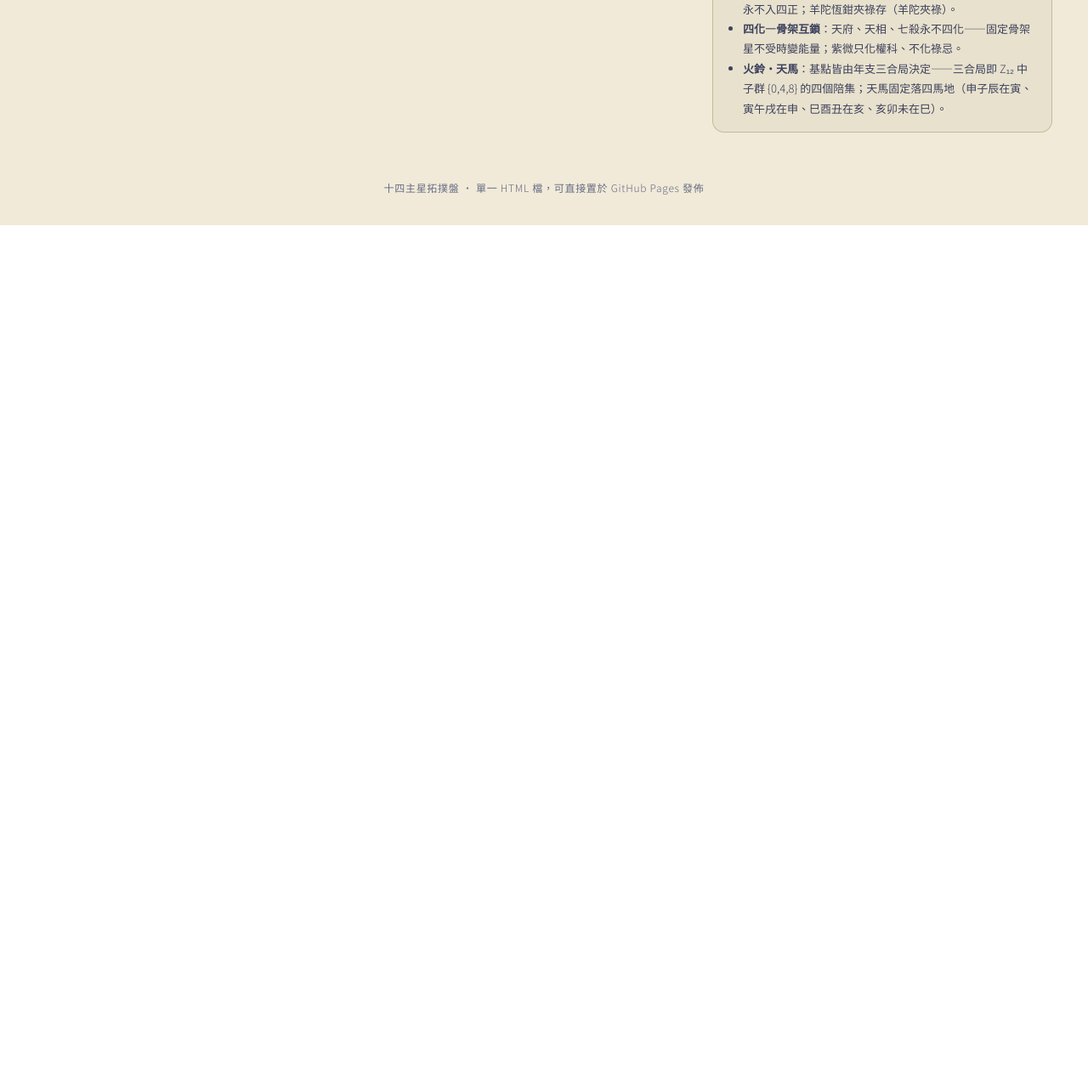
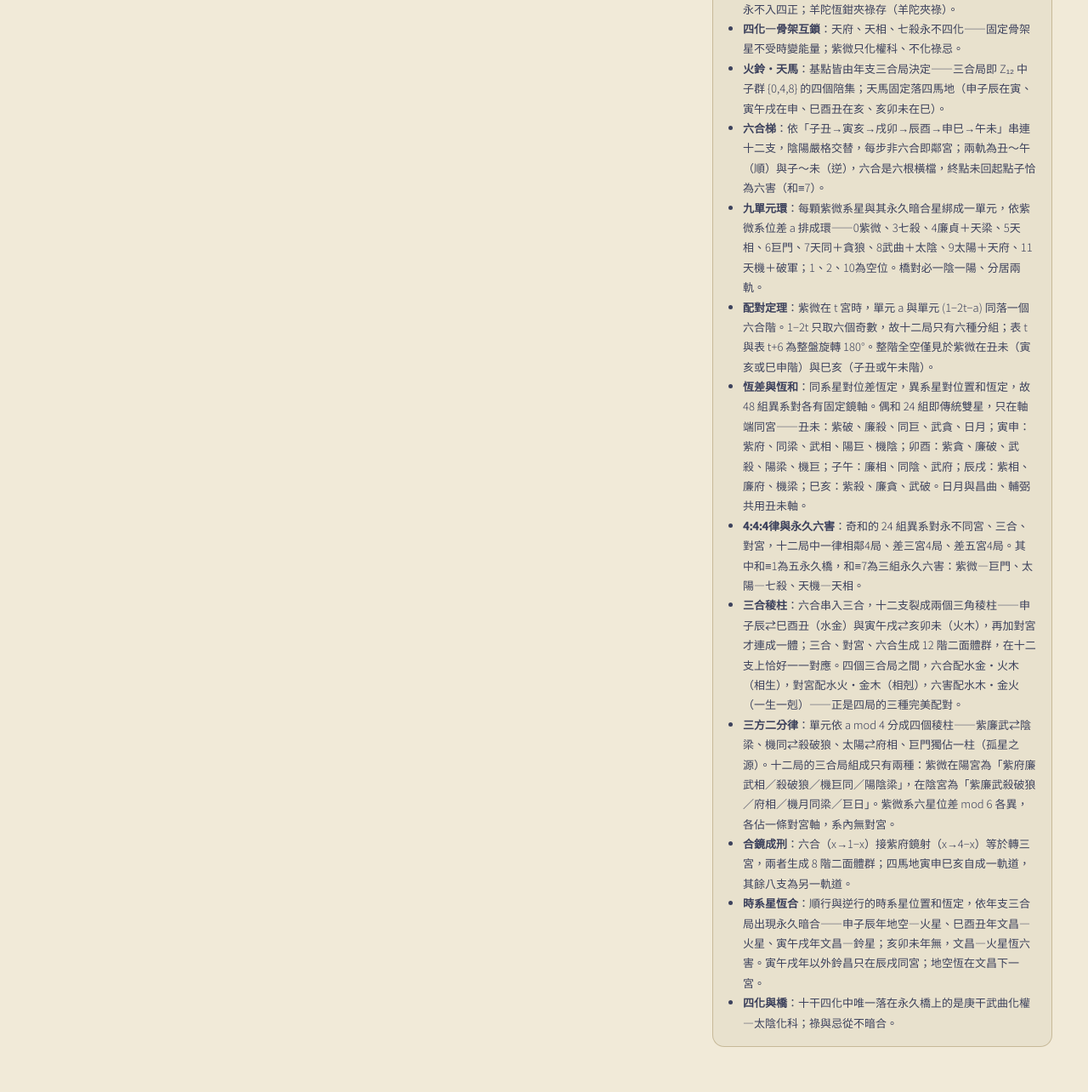
Before and after one commit to ericckfeng/ziwei-bridge, a plain HTML site: page index.html in a window 1280 px wide. Shown: the part 1720-3005 px from the top of the page at 85% size. Before the commit the page ends 1985 px from the top, so only its background shows below. Drawn offline with Linux system fonts and the light colour scheme.

Commit message:
docs: add liuhe ladder, unit ring and sanhe prism observations to math card
Co-Authored-By: Claude Fable 5.2 <noreply@anthropic.com>
Claude-Session: https://claude.ai/code/session_01Q7YixbDNf9tvwh4a79qNfZ

```diff
--- a/index.html
+++ b/index.html
@@ -190,6 +190,16 @@ footer{text-align:center;color:var(--dim);font-size:12px;padding:0 20px 36px;let
         <li><b>祿存鏈三重迴避</b>：祿存永不入四庫、擎羊永不入四馬、陀羅永不入四正；羊陀恆鉗夾祿存（羊陀夾祿）。</li>
         <li><b>四化—骨架互鎖</b>：天府、天相、七殺永不四化——固定骨架星不受時變能量；紫微只化權科、不化祿忌。</li>
         <li><b>火鈴・天馬</b>：基點皆由年支三合局決定——三合局即 Z₁₂ 中子群 {0,4,8} 的四個陪集；天馬固定落四馬地（申子辰在寅、寅午戌在申、巳酉丑在亥、亥卯未在巳）。</li>
+        <li><b>六合梯</b>：依「子丑→寅亥→戌卯→辰酉→申巳→午未」串連十二支，陰陽嚴格交替，每步非六合即鄰宮；兩軌為丑～午（順）與子～未（逆），六合是六根橫檔，終點未回起點子恰為六害（和≡7）。</li>
+        <li><b>九單元環</b>：每顆紫微系星與其永久暗合星綁成一單元，依紫微系位差 a 排成環——0紫微、3七殺、4廉貞＋天梁、5天相、6巨門、7天同＋貪狼、8武曲＋太陰、9太陽＋天府、11天機＋破軍；1、2、10為空位。橋對必一陰一陽、分居兩軌。</li>
+        <li><b>配對定理</b>：紫微在 t 宮時，單元 a 與單元 (1−2t−a) 同落一個六合階。1−2t 只取六個奇數，故十二局只有六種分組；表 t 與表 t+6 為整盤旋轉 180°。整階全空僅見於紫微在丑未（寅亥或巳申階）與巳亥（子丑或午未階）。</li>
+        <li><b>恆差與恆和</b>：同系星對位差恆定，異系星對位置和恆定，故 48 組異系對各有固定鏡軸。偶和 24 組即傳統雙星，只在軸端同宮——丑未：紫破、廉殺、同巨、武貪、日月；寅申：紫府、同梁、武相、陽巨、機陰；卯酉：紫貪、廉破、武殺、陽梁、機巨；子午：廉相、同陰、武府；辰戌：紫相、廉府、機梁；巳亥：紫殺、廉貪、武破。日月與昌曲、輔弼共用丑未軸。</li>
+        <li><b>4:4:4律與永久六害</b>：奇和的 24 組異系對永不同宮、三合、對宮，十二局中一律相鄰4局、差三宮4局、差五宮4局。其中和≡1為五永久橋，和≡7為三組永久六害：紫微—巨門、太陽—七殺、天機—天相。</li>
+        <li><b>三合稜柱</b>：六合串入三合，十二支裂成兩個三角稜柱——申子辰⇄巳酉丑（水金）與寅午戌⇄亥卯未（火木），再加對宮才連成一體；三合、對宮、六合生成 12 階二面體群，在十二支上恰好一一對應。四個三合局之間，六合配水金・火木（相生），對宮配水火・金木（相剋），六害配水木・金火（一生一剋）——正是四局的三種完美配對。</li>
+        <li><b>三方二分律</b>：單元依 a mod 4 分成四個稜柱——紫廉武⇄陰梁、機同⇄殺破狼、太陽⇄府相、巨門獨佔一柱（孤星之源）。十二局的三合局組成只有兩種：紫微在陽宮為「紫府廉武相／殺破狼／機巨同／陽陰梁」，在陰宮為「紫廉武殺破狼／府相／機月同梁／巨日」。紫微系六星位差 mod 6 各異，各佔一條對宮軸，系內無對宮。</li>
+        <li><b>合鏡成刑</b>：六合（x→1−x）接紫府鏡射（x→4−x）等於轉三宮，兩者生成 8 階二面體群；四馬地寅申巳亥自成一軌道，其餘八支為另一軌道。</li>
+        <li><b>時系星恆合</b>：順行與逆行的時系星位置和恆定，依年支三合局出現永久暗合——申子辰年地空—火星、巳酉丑年文昌—火星、寅午戌年文昌—鈴星；亥卯未年無，文昌—火星恆六害。寅午戌年以外鈴昌只在辰戌同宮；地空恆在文昌下一宮。</li>
+        <li><b>四化與橋</b>：十干四化中唯一落在永久橋上的是庚干武曲化權—太陰化科；祿與忌從不暗合。</li>
       </ul>
     </div>
 
```
